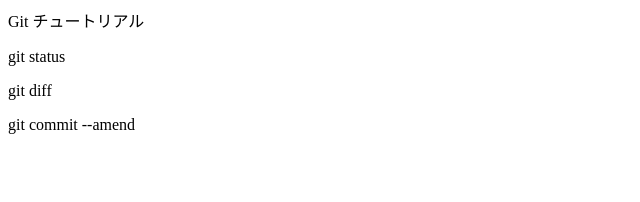
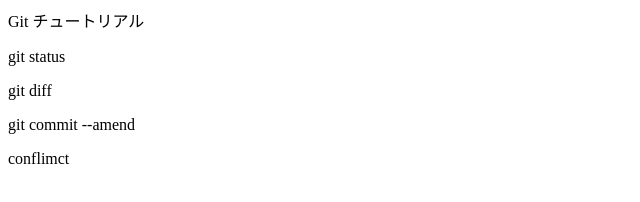
Before and after one commit to kinop1987/git_tutorial3, a plain HTML site: page index.html in a window 1280 px wide. Shown: the full height of the page, 0-640 px from the left. Drawn offline with Linux system fonts and the light colour scheme.

Commit message:
conflimctの追記

```diff
--- a/index.html
+++ b/index.html
@@ -2,3 +2,4 @@
 <p>git status</p>
 <p>git diff</p>
 <p>git commit --amend</p>
+<p>conflimct</p>
```
